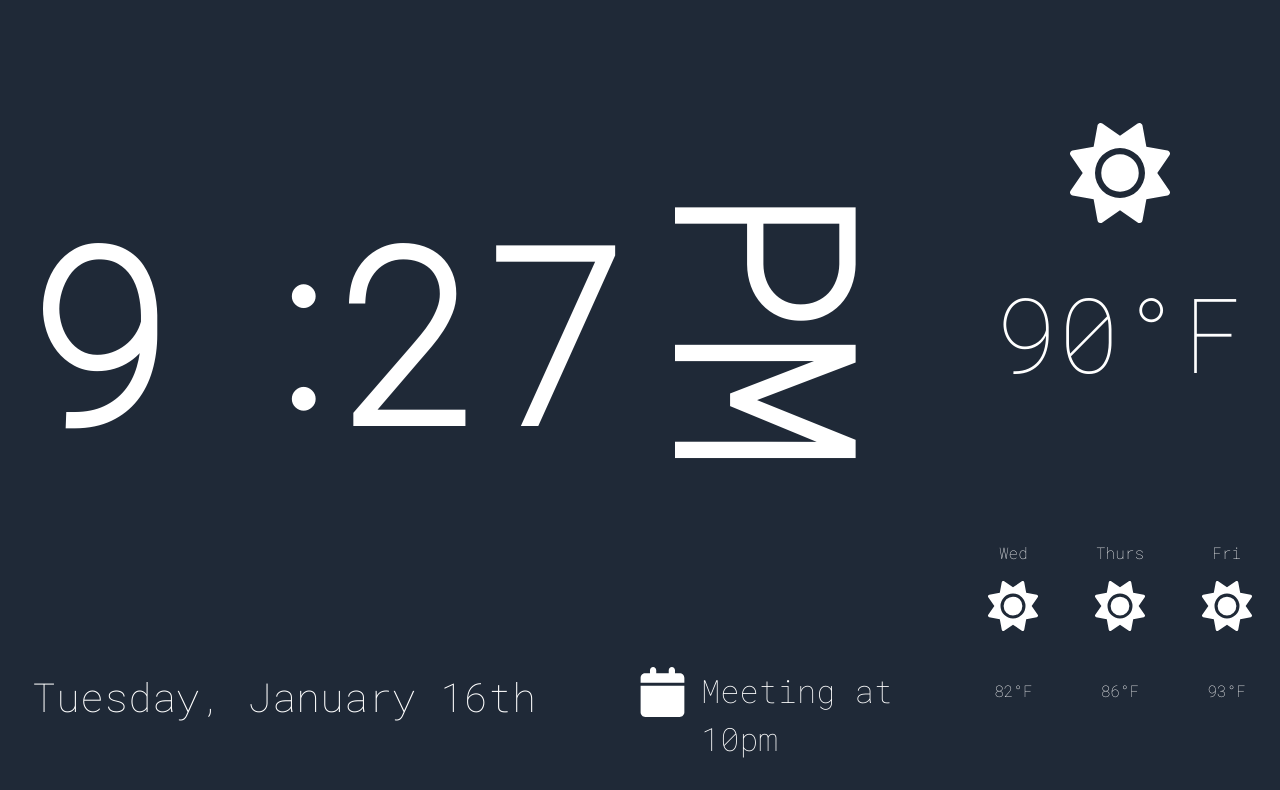
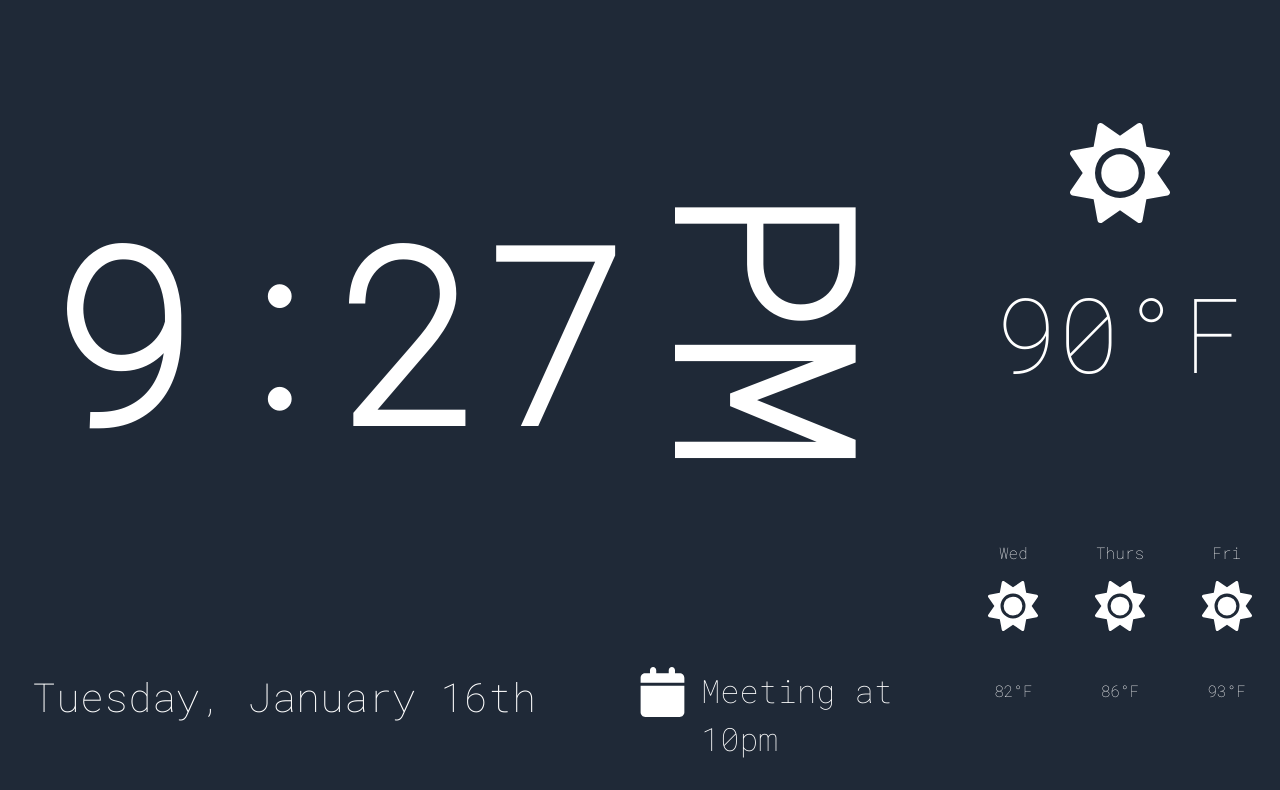
Before and after one commit to mslew/clocktop, a React (Vite) app: page / in a window 1280 px wide. Shown: the top 790 px of the page. Built offline with nearby package versions, Linux system fonts and the light colour scheme.

Commit message:
better clock

```diff
--- a/src/components/Clock.tsx
+++ b/src/components/Clock.tsx
@@ -3,7 +3,7 @@
 function Clock({ time }: { time: Date }) {
     const [hour, setHour] = useState<number | null>(null);
     const [minute, setMinute] = useState<number | string | null>(null);
-    const [ampm, setAmpm] = useState<string| null>(null);
+    const [ampm, setAmpm] = useState<string | null>(null);
 
     useEffect(() => {
         let hours = time.getHours();
@@ -19,7 +19,7 @@
 
   return (
     <div className="flex flex-col items-center justify-center w-full h-full">
-      <div className="grid grid-cols-5 w-full h-3/4">
+      <div className="flex flex-row justify-center w-full h-3/4">
         <div className="h-full flex flex-col items-center justify-center font-extrabold">
           <p className="text-[30vh]">{hour}</p>
         </div>
@@ -29,7 +29,7 @@
         <div className="flex flex-col items-center justify-center font-extrabold">
           <p className="text-[30vh]">{minute}</p>
         </div>
-        <div className="flex flex-col col-span-2 items-center justify-center font-extrabold">
+        <div className="flex flex-col items-center justify-center font-extrabold">
           <p className="rotate-90 text-[30vh]">{ampm}</p>
         </div>
       </div>
```
